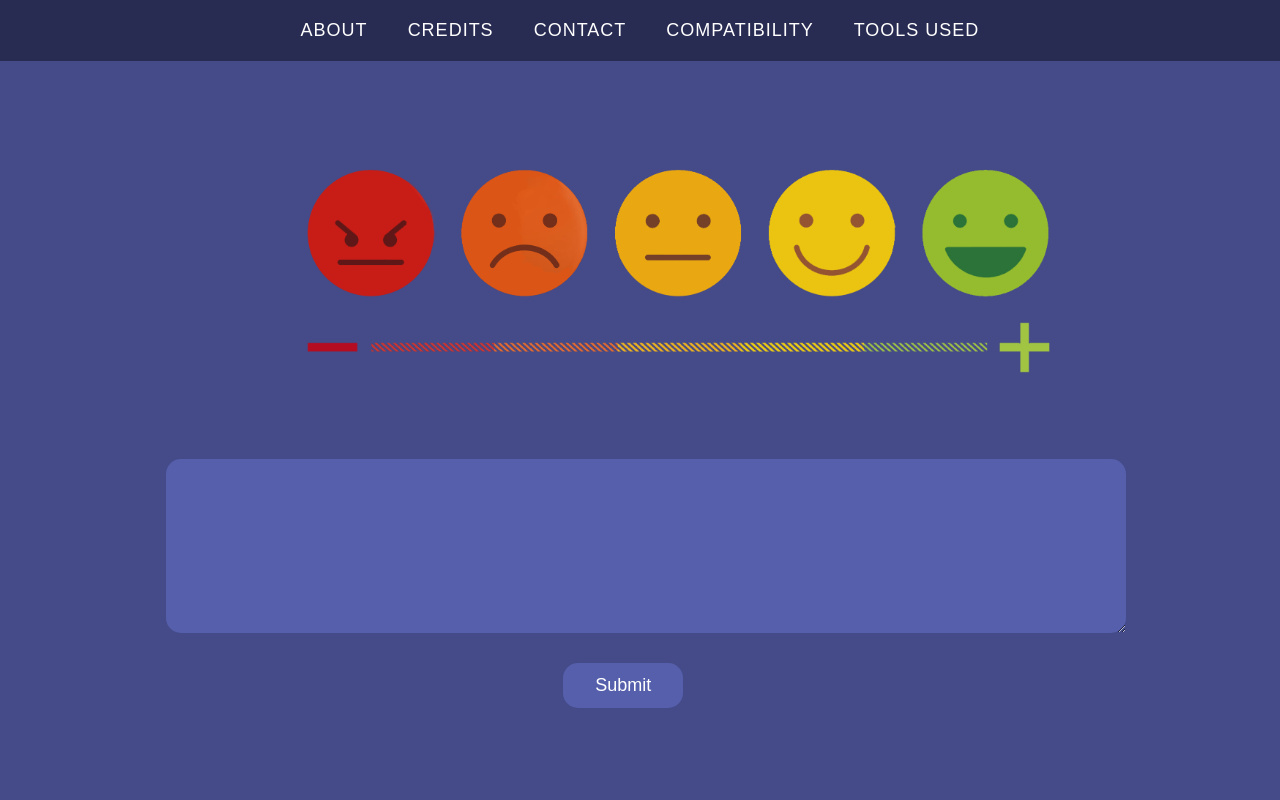
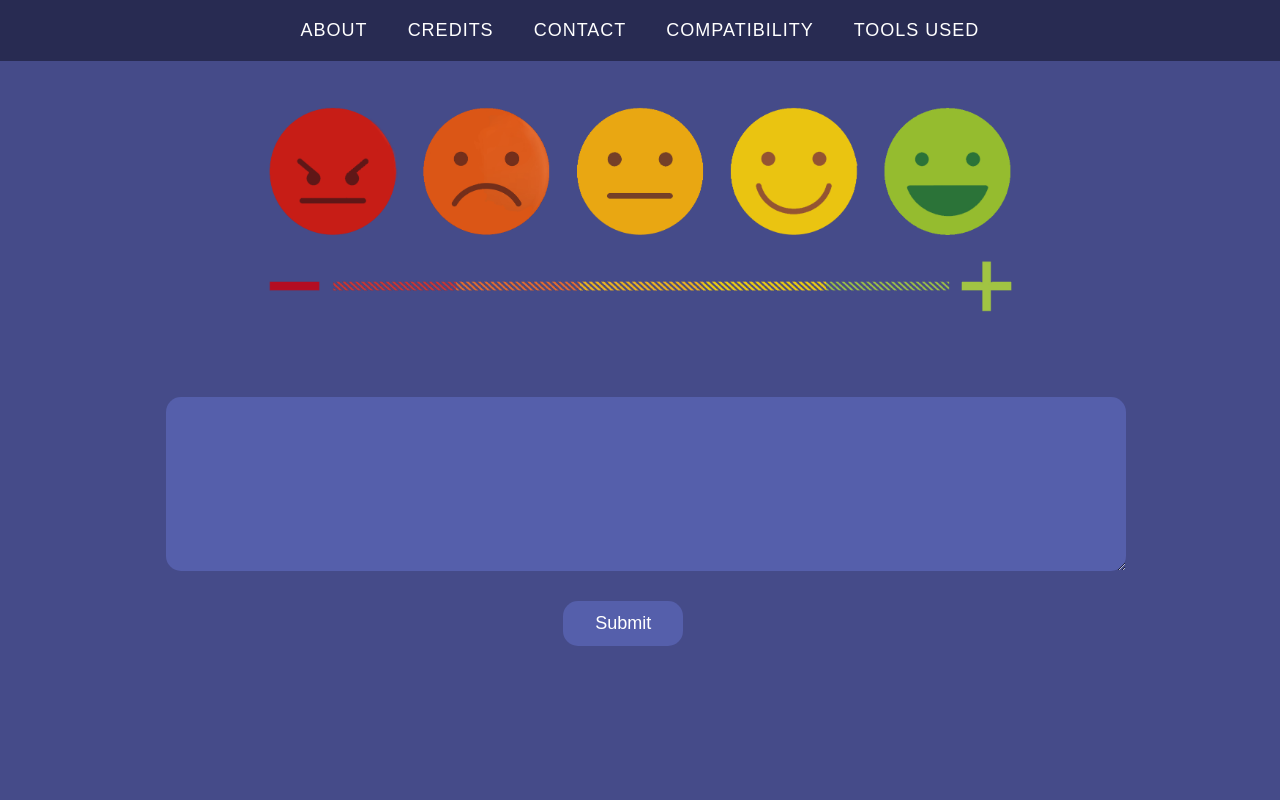
Before and after one commit to parad0xica/sentiment2022, a website: page public/index.html in a window 1280 px wide. Shown: the top 800 px of the page. Drawn offline with Linux system fonts and the light colour scheme.

Commit message:
Update background.css

```diff
--- a/public/css/background.css
+++ b/public/css/background.css
@@ -1,11 +1,10 @@
-
 body {
    background-color: rgb(69, 75, 137);
    margin: 0px;
 }
 #image img {
    max-width: 70%;
-   margin-left: 230px;
-   margin-top: 100px;
+   margin: auto;
    display: block;
+   margin-top: 3%;
 }
```
